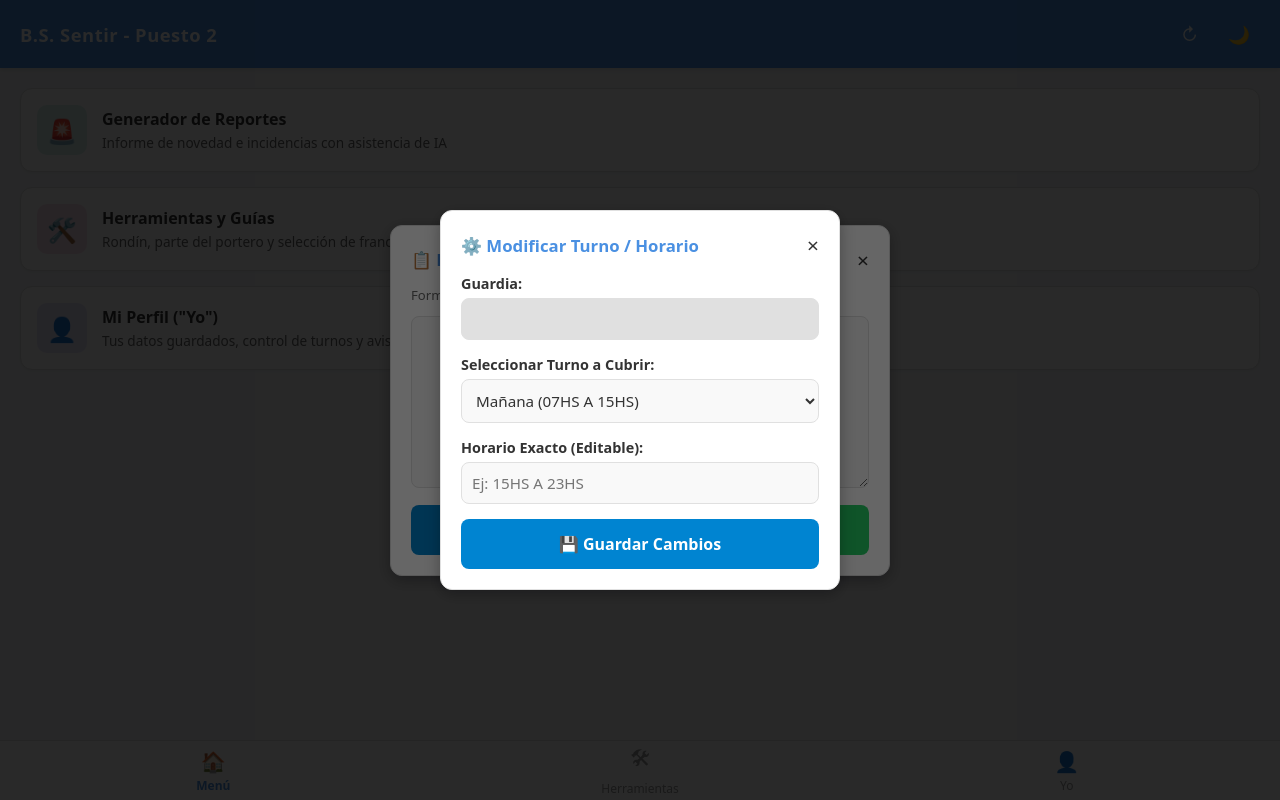
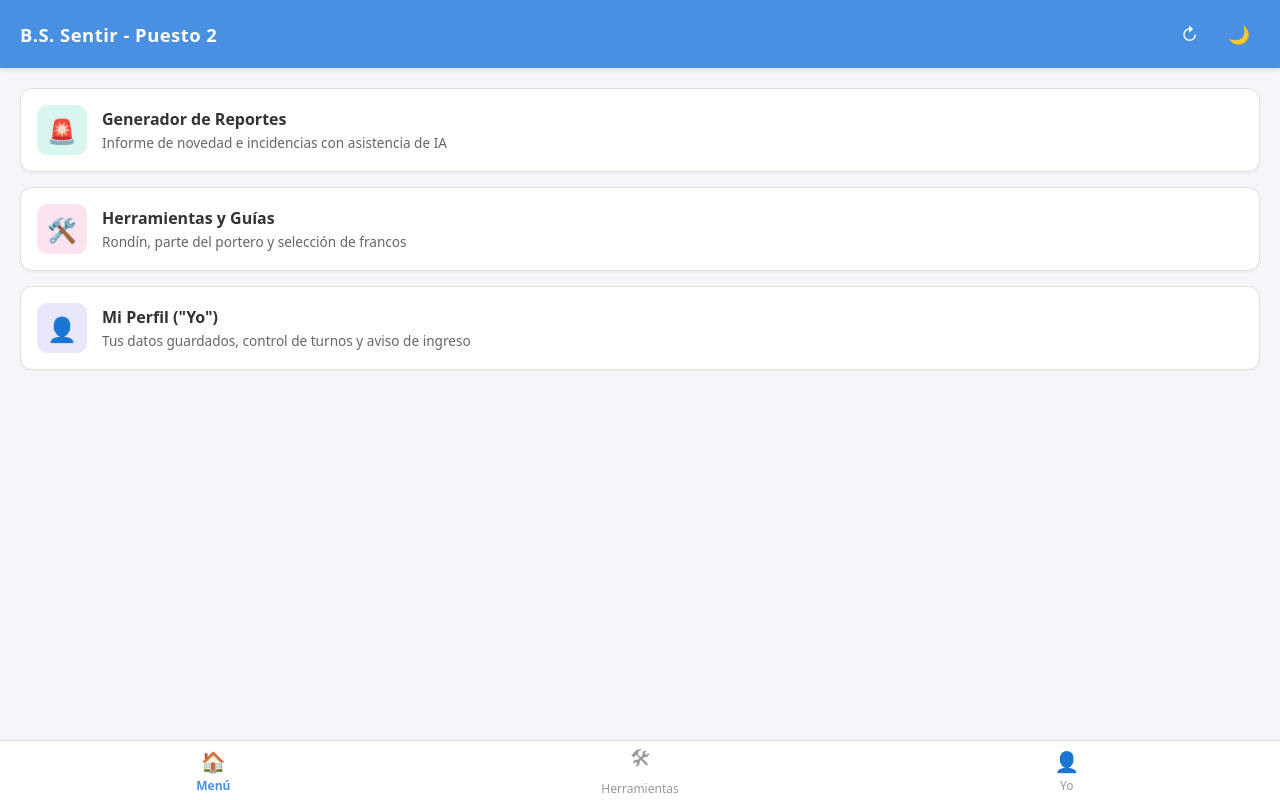
Before and after one commit to isaiasojeda856-gif/Puesto2-Herramientas, a plain HTML site: page index.html in a window 1280 px wide. Drawn offline with Linux system fonts and the light colour scheme.

Commit message:
Update index.html

```diff
--- a/index.html
+++ b/index.html
@@ -857,7 +857,7 @@
                 <button class="btn-action" onclick="generarReporteGuardiaWhatsApp()">Enviar Parte a WhatsApp</button>
             </div>
 
-            <!-- APARTADO: PLANILLA DE FRANCOS ESTILO DIRECTIVA CON CAMBIO DE TURNO -->
+            <!-- APARTADO: PLANILLA DE FRANCOS ESTILO DIRECTIVA -->
             <div id="form-francos" style="display: none;">
                 <h2 class="section-title">&#128197; Planilla de Francos</h2>
 
@@ -958,8 +958,8 @@
             </div>
         </div>
 
-        <!-- MODAL PARA CAMBIAR TURNO Y HORARIO DE UN GUARDIA -->
-        <div id="modal-cambiar-turno" style="display: none; position: fixed; top: 0; left: 0; width: 100%; height: 100%; background: rgba(0,0,0,0.6); z-index: 1000; display: flex; align-items: center; justify-content: center; padding: 20px;">
+        <!-- MODAL PARA CAMBIAR TURNO Y HORARIO DE UN GUARDIA (OCULTO POR DEFECTO CON display: none) -->
+        <div id="modal-cambiar-turno" style="display: none; position: fixed; top: 0; left: 0; width: 100%; height: 100%; background: rgba(0,0,0,0.6); z-index: 1000; align-items: center; justify-content: center; padding: 20px;">
             <div style="background-color: var(--card-bg); border: 1px solid var(--border-color); border-radius: 12px; width: 100%; max-width: 400px; padding: 20px; box-shadow: 0 4px 15px rgba(0,0,0,0.3);">
                 <div style="display: flex; justify-content: space-between; align-items: center; margin-bottom: 15px;">
                     <h3 style="font-size: 1.05rem; color: var(--header-bg);">⚙️ Modificar Turno / Horario</h3>
@@ -994,8 +994,8 @@
             </div>
         </div>
 
-        <!-- MODAL / VISTA PREVIA DE PLANILLA ESTILO DIRECTIVA -->
-        <div id="modal-vista-planilla" style="display: none; position: fixed; top: 0; left: 0; width: 100%; height: 100%; background: rgba(0,0,0,0.6); z-index: 999; display: flex; align-items: center; justify-content: center; padding: 20px;">
+        <!-- MODAL / VISTA PREVIA DE PLANILLA ESTILO DIRECTIVA (OCULTO POR DEFECTO CON display: none) -->
+        <div id="modal-vista-planilla" style="display: none; position: fixed; top: 0; left: 0; width: 100%; height: 100%; background: rgba(0,0,0,0.6); z-index: 999; align-items: center; justify-content: center; padding: 20px;">
             <div style="background-color: var(--card-bg); border: 1px solid var(--border-color); border-radius: 12px; width: 100%; max-width: 500px; max-height: 90vh; overflow-y: auto; padding: 20px; box-shadow: 0 4px 15px rgba(0,0,0,0.3);">
                 <div style="display: flex; justify-content: space-between; align-items: center; margin-bottom: 12px;">
                     <h3 style="font-size: 1.05rem; color: var(--header-bg);">📋 Planilla Estilo Directiva</h3>
```
